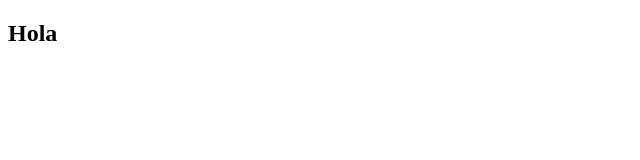
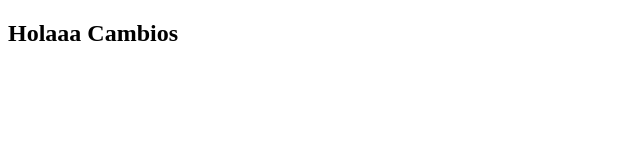
Before and after one commit to josefgonzalezz/GitLabClasePrueba, a plain HTML site: page index.html in a window 1280 px wide. Shown: the whole page, without its empty margins (0-640 px from the left). Drawn offline with Linux system fonts and the light colour scheme.

Commit message:
feautureB Git

```diff
--- a/index.html
+++ b/index.html
@@ -7,7 +7,7 @@
 </head>
 <body>
     <h2>
-        Hola
+        Holaaa Cambios
     </h2>
 
 </body>
```
